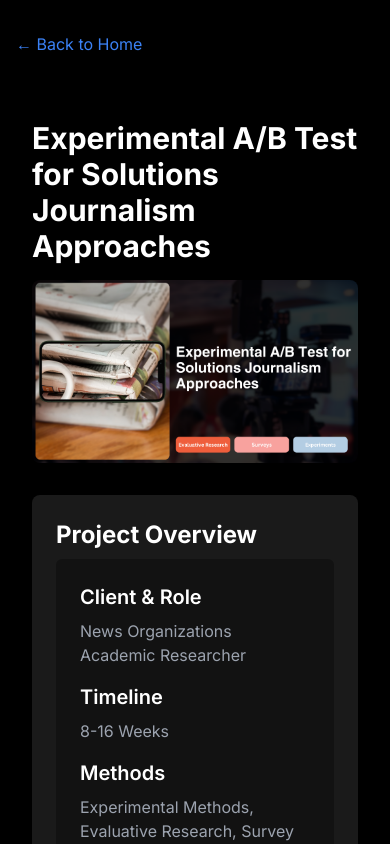
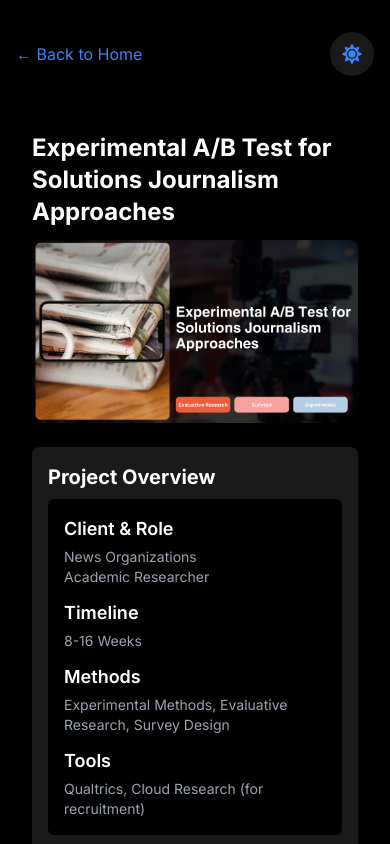
Before and after one commit to emaduneme/my-portfolio-website, a Next.js app: page /projects/project2 in a window 390 px wide. Shown: the top 844 px of the page. Built offline with nearby package versions, Linux system fonts and the light colour scheme.

Commit message:
Add light/dark theme toggle and fix theme support for project pages

```diff
--- a/app/globals.css
+++ b/app/globals.css
@@ -42,6 +42,19 @@ body {
   background-color: var(--primary);
 }
 
+/* Project page specific styles */
+.bg-background {
+  background-color: var(--background);
+}
+
+h1, h2, h3, h4, h5, h6 {
+  color: var(--text);
+}
+
+p {
+  color: var(--text);
+}
+
 @layer utilities {
   .text-balance {
     text-wrap: balance;
--- a/app/layout.tsx
+++ b/app/layout.tsx
@@ -13,6 +13,9 @@ export default function RootLayout({
 }) {
   return (
     <html lang="en">
+      <head>
+        <meta name="viewport" content="width=device-width, initial-scale=1.0, maximum-scale=1.0, user-scalable=no" />
+      </head>
       <body className={`${inter.className} min-h-screen transition-colors duration-300`}>
         <ThemeProvider>
           {children}
--- a/app/page.tsx
+++ b/app/page.tsx
@@ -33,31 +33,31 @@ export default function Home() {
       </div>
       <div className="grid grid-cols-1 md:grid-cols-3 gap-4">
         {/* Welcome Section */}
-        <div className="bg-card rounded-lg p-4 col-span-2 transition-transform duration-300 hover:scale-[1.02] hover:shadow-lg">
-          <h1 className="text-2xl font-bold mb-2">Hi, I'm <span className="text-primary">Emmanuel Maduneme</span></h1>
-          <p className="text-base text-gray-300">A Ph.D student in Media Psychology and UX Researcher from Eugene, Oregon</p>
+        <div className="bg-card rounded-lg p-4 col-span-1 md:col-span-2 transition-transform duration-300 hover:scale-[1.02] hover:shadow-lg">
+          <h1 className="text-xl md:text-2xl font-bold mb-2">Hi, I'm <span className="text-primary">Emmanuel Maduneme</span></h1>
+          <p className="text-sm md:text-base text-gray-300">A Ph.D student in Media Psychology and UX Researcher from Eugene, Oregon</p>
         </div>
 
         {/* Resume Section */}
         <div className="bg-card rounded-lg p-4 transition-transform duration-300 hover:scale-[1.02] hover:shadow-lg">
-          <h2 className="text-xl font-bold mb-2">Resume</h2>
+          <h2 className="text-lg md:text-xl font-bold mb-2">Resume</h2>
           <a
             href="https://drive.google.com/file/d/1AAW90y5jh3jaUHhOF0Ykyba4v2dY43c1/view?usp=drive_link"
             target="_blank"
             rel="noopener noreferrer"
-            className="inline-block bg-primary text-white px-4 py-2 rounded-md hover:bg-blue-600 transition-colors duration-300"
+            className="inline-block bg-primary text-white px-3 py-2 text-sm md:text-base md:px-4 md:py-2 rounded-md hover:bg-blue-600 transition-colors duration-300"
           >
             View Resume
           </a>
         </div>
 
         {/* About Me Section */}
-        <div className="bg-card rounded-lg p-4 col-span-2 transition-transform duration-300 hover:scale-[1.02] hover:shadow-lg">
-          <h2 className="text-xl font-bold mb-3">About me</h2>
-          <p className="mb-3 text-sm">I have expertise in mixed-methods research. Currently pursuing a Ph.D. in Journalism and Communication while working as a Snap AR Scholar. And I like talking to people!!</p>
+        <div className="bg-card rounded-lg p-4 col-span-1 md:col-span-2 transition-transform duration-300 hover:scale-[1.02] hover:shadow-lg">
+          <h2 className="text-lg md:text-xl font-bold mb-3">About me</h2>
+          <p className="mb-3 text-xs md:text-sm">I have expertise in mixed-methods research. Currently pursuing a Ph.D. in Journalism and Communication while working as a Snap AR Scholar. And I like talking to people!!</p>
 
-          <h3 className="text-lg mb-2">Skills</h3>
-          <ul className="list-disc list-inside space-y-1 text-gray-300 text-sm">
+          <h3 className="text-base md:text-lg mb-2">Skills</h3>
+          <ul className="list-disc list-inside space-y-1 text-gray-300 text-xs md:text-sm">
             <li>Experimental Designs</li>
             <li>Surveys</li>
             <li>Interviews</li>
@@ -71,14 +71,14 @@ export default function Home() {
         <div className="flex flex-col justify-start space-y-4">
           {/* Current Time Section */}
           <div className="bg-card rounded-lg p-3 transition-transform duration-300 hover:scale-[1.02] hover:shadow-lg">
-            <h2 className="text-sm font-medium mb-1">Current Time</h2>
-            <p className="text-xl font-bold">{currentTime}</p>
+            <h2 className="text-xs md:text-sm font-medium mb-1">Current Time</h2>
+            <p className="text-lg md:text-xl font-bold">{currentTime}</p>
           </div>
 
           {/* Connect Section */}
           <div className="bg-card rounded-lg p-3 transition-transform duration-300 hover:scale-[1.02] hover:shadow-lg">
-            <h2 className="text-base font-bold mb-2">Let's Connect</h2>
-            <div className="flex space-x-4 text-xl">
+            <h2 className="text-sm md:text-base font-bold mb-2">Let's Connect</h2>
+            <div className="flex space-x-4 text-lg md:text-xl">
               <a href="https://www.linkedin.com/in/emmanuel-maduneme" target="_blank" rel="noopener noreferrer" className="text-gray-300 hover:text-primary transition-all duration-300 hover:scale-125">
                 <FaLinkedin />
               </a>
@@ -91,21 +91,21 @@ export default function Home() {
 
         {/* Featured Projects Section */}
         <div className="col-span-3">
-          <h2 className="text-2xl font-bold mb-3">Featured Projects</h2>
+          <h2 className="text-xl md:text-2xl font-bold mb-3">Featured Projects</h2>
           <div className="grid grid-cols-1 md:grid-cols-2 gap-4">
             {/* Project 1 */}
             <Link href="/projects/project1" className="block">
               <div className="bg-card rounded-lg p-4 transition-transform duration-300 hover:scale-[1.02] hover:shadow-lg h-full">
-                <h3 className="text-lg font-bold mb-2">Usability Testing for AR Experiences</h3>
-                <p className="text-primary">View Project &rarr;</p>
+                <h3 className="text-base md:text-lg font-bold mb-2">Usability Testing for AR Experiences</h3>
+                <p className="text-primary text-sm md:text-base">View Project &rarr;</p>
               </div>
             </Link>
 
             {/* Project 2 */}
             <Link href="/projects/project2" className="block">
               <div className="bg-card rounded-lg p-4 transition-transform duration-300 hover:scale-[1.02] hover:shadow-lg h-full">
-                <h3 className="text-lg font-bold mb-2">Experimental A/B Test for Solutions Journalism Approaches</h3>
-                <p className="text-primary">View Project &rarr;</p>
+                <h3 className="text-base md:text-lg font-bold mb-2">Experimental A/B Test for Solutions Journalism Approaches</h3>
+                <p className="text-primary text-sm md:text-base">View Project &rarr;</p>
               </div>
             </Link>
           </div>
--- a/app/projects/layout.tsx
+++ b/app/projects/layout.tsx
@@ -1,9 +1,7 @@
-import type { Metadata } from 'next'
+'use client'
 
-export const metadata: Metadata = {
-  title: 'Projects | Emmanuel Maduneme',
-  description: 'UX Research projects by Emmanuel Maduneme',
-}
+import { ThemeProvider } from '../context/ThemeContext'
+import ThemeToggle from '../components/ThemeToggle'
 
 export default function ProjectsLayout({
   children,
@@ -11,11 +9,14 @@ export default function ProjectsLayout({
   children: React.ReactNode
 }) {
   return (
-    <div className="container mx-auto px-4 py-8">
-      <div className="mb-8">
-        <a href="/" className="text-primary hover:underline">&larr; Back to Home</a>
+    <ThemeProvider>
+      <div className="container mx-auto px-4 py-8">
+        <div className="flex justify-between items-center mb-8">
+          <a href="/" className="text-primary hover:underline">&larr; Back to Home</a>
+          <ThemeToggle />
+        </div>
+        {children}
       </div>
-      {children}
-    </div>
+    </ThemeProvider>
   )
 }
--- /dev/null
+++ b/app/projects/metadata.ts
@@ -0,0 +1,6 @@
+import { Metadata } from 'next'
+
+export const metadata: Metadata = {
+  title: 'Projects | Emmanuel Maduneme',
+  description: 'UX Research projects by Emmanuel Maduneme',
+}
--- a/app/projects/project2/page.tsx
+++ b/app/projects/project2/page.tsx
@@ -8,11 +8,11 @@ export const metadata: Metadata = {
 
 export default function Project2() {
   return (
-    <main className="max-w-4xl mx-auto px-4 py-8">
-      <h1 className="text-3xl font-bold mb-4">Experimental A/B Test for Solutions Journalism Approaches</h1>
+    <main className="max-w-4xl mx-auto px-4 py-6 md:py-8">
+      <h1 className="text-2xl md:text-3xl font-bold mb-3 md:mb-4">Experimental A/B Test for Solutions Journalism Approaches</h1>
 
       {/* Hero Image */}
-      <div className="relative w-full aspect-[1152/648] mb-8 rounded-lg overflow-hidden">
+      <div className="relative w-full aspect-[1152/648] mb-6 md:mb-8 rounded-lg overflow-hidden">
         <Image
           src="/images/projects/project2/hero.png"
           alt="Project hero image showing solutions journalism research"
@@ -23,31 +23,31 @@ export default function Project2() {
         />
       </div>
 
-      <div className="bg-card rounded-lg p-6 mb-8">
+      <div className="bg-card rounded-lg p-4 md:p-6 mb-6 md:mb-8">
         {/* Project Overview Section */}
-        <div className="mb-6">
-          <h2 className="text-2xl font-bold mb-2">Project Overview</h2>
-          <div className="bg-background p-6 rounded-md space-y-4">
-            <div className="grid grid-cols-1 md:grid-cols-2 gap-4">
+        <div className="mb-5 md:mb-6">
+          <h2 className="text-xl md:text-2xl font-bold mb-2">Project Overview</h2>
+          <div className="bg-background p-4 md:p-6 rounded-md space-y-3 md:space-y-4">
+            <div className="grid grid-cols-1 md:grid-cols-2 gap-3 md:gap-4">
               <div>
-                <h3 className="text-xl font-semibold mb-2">Client & Role</h3>
-                <p className="text-gray-300">News Organizations</p>
-                <p className="text-gray-300">Academic Researcher</p>
+                <h3 className="text-lg md:text-xl font-semibold mb-1 md:mb-2">Client & Role</h3>
+                <p className="text-gray-300 text-sm md:text-base">News Organizations</p>
+                <p className="text-gray-300 text-sm md:text-base">Academic Researcher</p>
               </div>
               <div>
-                <h3 className="text-xl font-semibold mb-2">Timeline</h3>
-                <p className="text-gray-300">8-16 Weeks</p>
+                <h3 className="text-lg md:text-xl font-semibold mb-1 md:mb-2">Timeline</h3>
+                <p className="text-gray-300 text-sm md:text-base">8-16 Weeks</p>
               </div>
             </div>
 
             <div>
-              <h3 className="text-xl font-semibold mb-2">Methods</h3>
-              <p className="text-gray-300">Experimental Methods, Evaluative Research, Survey Design</p>
+              <h3 className="text-lg md:text-xl font-semibold mb-1 md:mb-2">Methods</h3>
+              <p className="text-gray-300 text-sm md:text-base">Experimental Methods, Evaluative Research, Survey Design</p>
             </div>
 
             <div>
-              <h3 className="text-xl font-semibold mb-2">Tools</h3>
-              <p className="text-gray-300">Qualtrics, Cloud Research (for recruitment)</p>
+              <h3 className="text-lg md:text-xl font-semibold mb-1 md:mb-2">Tools</h3>
+              <p className="text-gray-300 text-sm md:text-base">Qualtrics, Cloud Research (for recruitment)</p>
             </div>
           </div>
         </div>
--- /dev/null
+++ b/app/projects/template.tsx
@@ -0,0 +1,5 @@
+import { metadata } from './metadata'
+
+export default function ProjectsTemplate({ children }: { children: React.ReactNode }) {
+  return <>{children}</>
+}
```
